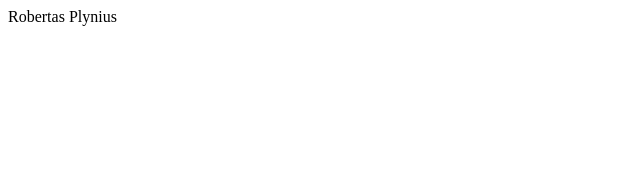
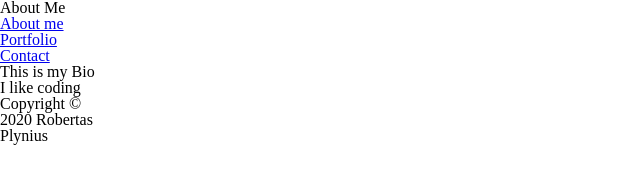
Before and after one commit to Robertas-Plynius/robertasplynius, a plain HTML site: page index.html in a window 1280 px wide. Shown: the whole page, without its empty margins (0-640 px from the left). Drawn offline with Linux system fonts and the light colour scheme.

Commit message:
working on relearnig css layout

```diff
--- /dev/null
+++ b/assets/main.css
@@ -0,0 +1,8 @@
+header {
+  width: 900px;
+  background: white;
+}
+
+footer {
+  width: 100px;
+}
--- /dev/null
+++ b/assets/reset.css
@@ -0,0 +1,129 @@
+/* http://meyerweb.com/eric/tools/css/reset/
+   v2.0 | 20110126
+   License: none (public domain)
+*/
+
+html,
+body,
+div,
+span,
+applet,
+object,
+iframe,
+h1,
+h2,
+h3,
+h4,
+h5,
+h6,
+p,
+blockquote,
+pre,
+a,
+abbr,
+acronym,
+address,
+big,
+cite,
+code,
+del,
+dfn,
+em,
+img,
+ins,
+kbd,
+q,
+s,
+samp,
+small,
+strike,
+strong,
+sub,
+sup,
+tt,
+var,
+b,
+u,
+i,
+center,
+dl,
+dt,
+dd,
+ol,
+ul,
+li,
+fieldset,
+form,
+label,
+legend,
+table,
+caption,
+tbody,
+tfoot,
+thead,
+tr,
+th,
+td,
+article,
+aside,
+canvas,
+details,
+embed,
+figure,
+figcaption,
+footer,
+header,
+hgroup,
+menu,
+nav,
+output,
+ruby,
+section,
+summary,
+time,
+mark,
+audio,
+video {
+  margin: 0;
+  padding: 0;
+  border: 0;
+  font-size: 100%;
+  font: inherit;
+  vertical-align: baseline;
+}
+/* HTML5 display-role reset for older browsers */
+article,
+aside,
+details,
+figcaption,
+figure,
+footer,
+header,
+hgroup,
+menu,
+nav,
+section {
+  display: block;
+}
+body {
+  line-height: 1;
+}
+ol,
+ul {
+  list-style: none;
+}
+blockquote,
+q {
+  quotes: none;
+}
+blockquote:before,
+blockquote:after,
+q:before,
+q:after {
+  content: "";
+  content: none;
+}
+table {
+  border-collapse: collapse;
+  border-spacing: 0;
+}
--- a/index.html
+++ b/index.html
@@ -3,9 +3,41 @@
   <head>
     <meta charset="UTF-8" />
     <meta name="viewport" content="width=device-width, initial-scale=1.0" />
-    <title>Document</title>
+    <link
+      rel="stylesheet"
+      type="text/css"
+      media="screen"
+      href="./assets/main.css"
+    />
+    <link
+      rel="stylesheet"
+      type="text/css"
+      media="screen"
+      href="./assets/reset.css"
+    />
+    <title>Robertas Plynius Personal Webstie</title>
   </head>
+
   <body>
-    Robertas Plynius
+    <!--header-->
+    <header>
+      <div>About Me</div>
+      <ul>
+        <li><a href="index.html">About me</a></li>
+        <li><a href="portfolio.html">Portfolio</a></li>
+        <li><a href="contact.html">Contact</a></li>
+      </ul>
+    </header>
+    <!--body-->
+    <section>
+      <div>
+        <div>This is my Bio</div>
+        <div>I like coding</div>
+      </div>
+    </section>
+    <!--footer-->
+    <footer>
+      <span>Copyright © 2020 Robertas Plynius</span>
+    </footer>
   </body>
 </html>
```
Also changed, not shown: contact.html (added), portfolio.html (added).
